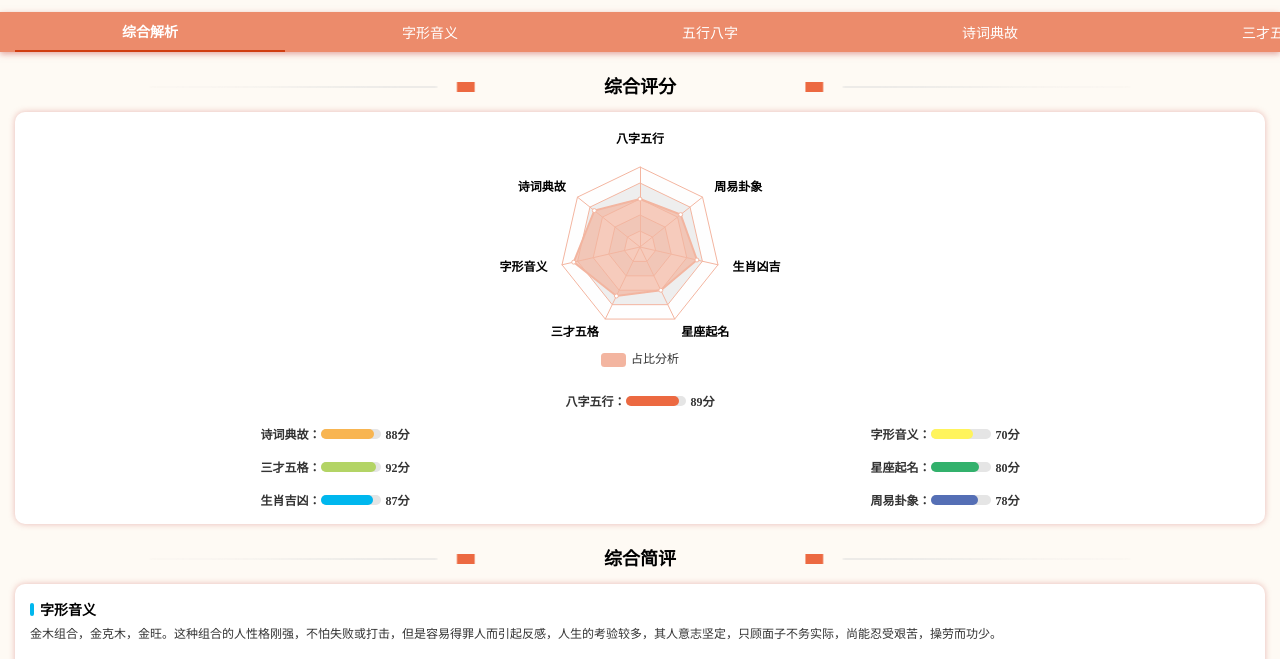
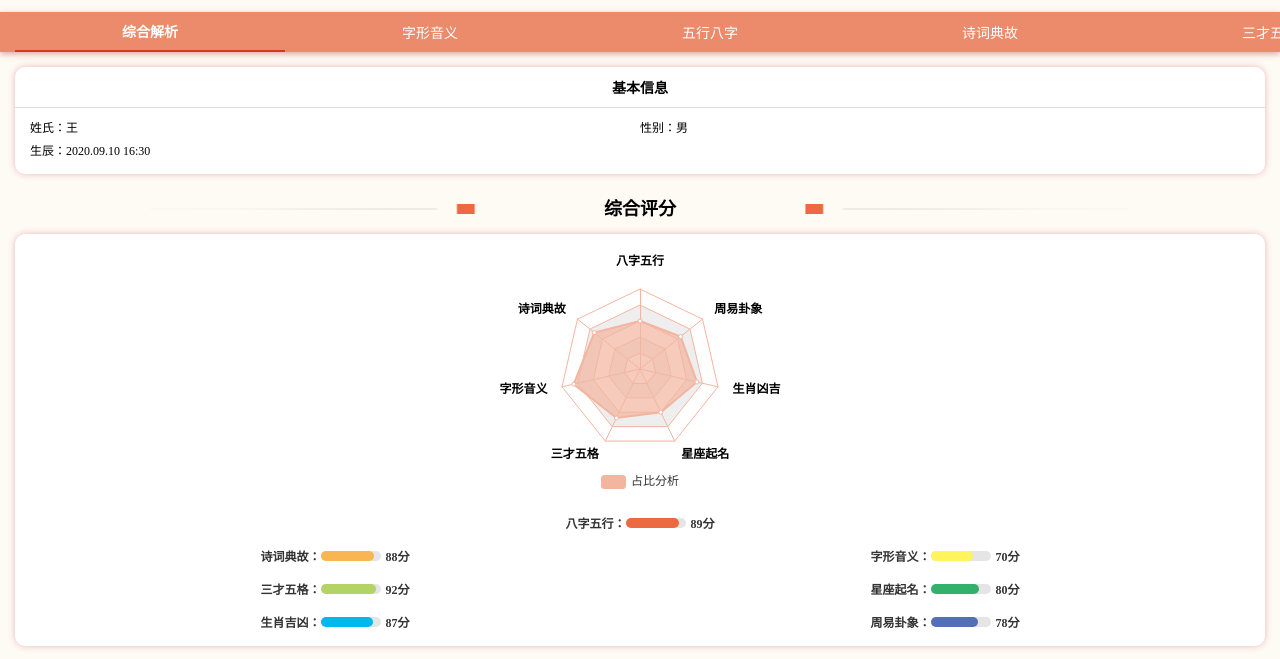
Before and after one commit to zhanglilan/MFh5, a plain HTML site: page index.html in a window 1280 px wide. Shown: the part 135-794 px from the top of the page. Drawn offline with Linux system fonts and the light colour scheme.

Commit message:
综合解析增加基础信息

```diff
--- a/css/mian.css
+++ b/css/mian.css
@@ -215,6 +215,25 @@ header p{
     margin-right: 6px;
     position: relative;
     top: 1px;
+}
+.scoreContent.basicInfo{
+	padding: 0;
+}
+.basicInfo>p{
+	font-weight: bold;
+	color: #000;
+	border-bottom: 1px solid #dcdcdc;
+	padding: 10px 0;
+}
+.basicInfo>div{
+	padding: 10px 15px;
+}
+.basicInfo>div p{
+	font-size: 12px;
+	color: #000;
+}
+.basicInfo>div p span{
+	margin-bottom: 5px;
 }
 /*字形音义*/
 .glyph p{
--- a/index.html
+++ b/index.html
@@ -61,6 +61,18 @@
 					<!--综合解析-->
 					<div class="swiper-slide swiper-no-swiping">
 						<div>
+							<div class="scoreContent basicInfo">
+								<p class="text-center">基本信息</p>
+								<div class="df text-left">
+									<p class="flex-1 df fc">
+										<span>姓氏：王</span>
+										<span>生辰：2020.09.10 16:30</span>
+									</p>
+									<p class="flex-1">
+										<span>性别：男</span>
+									</p>
+								</div>
+							</div>
 							<div class="title"><p>综合评分</p></div>
 							<div class="scoreContent">
 								<div id="main" style="width: 100%;height:240px;"></div>
```
